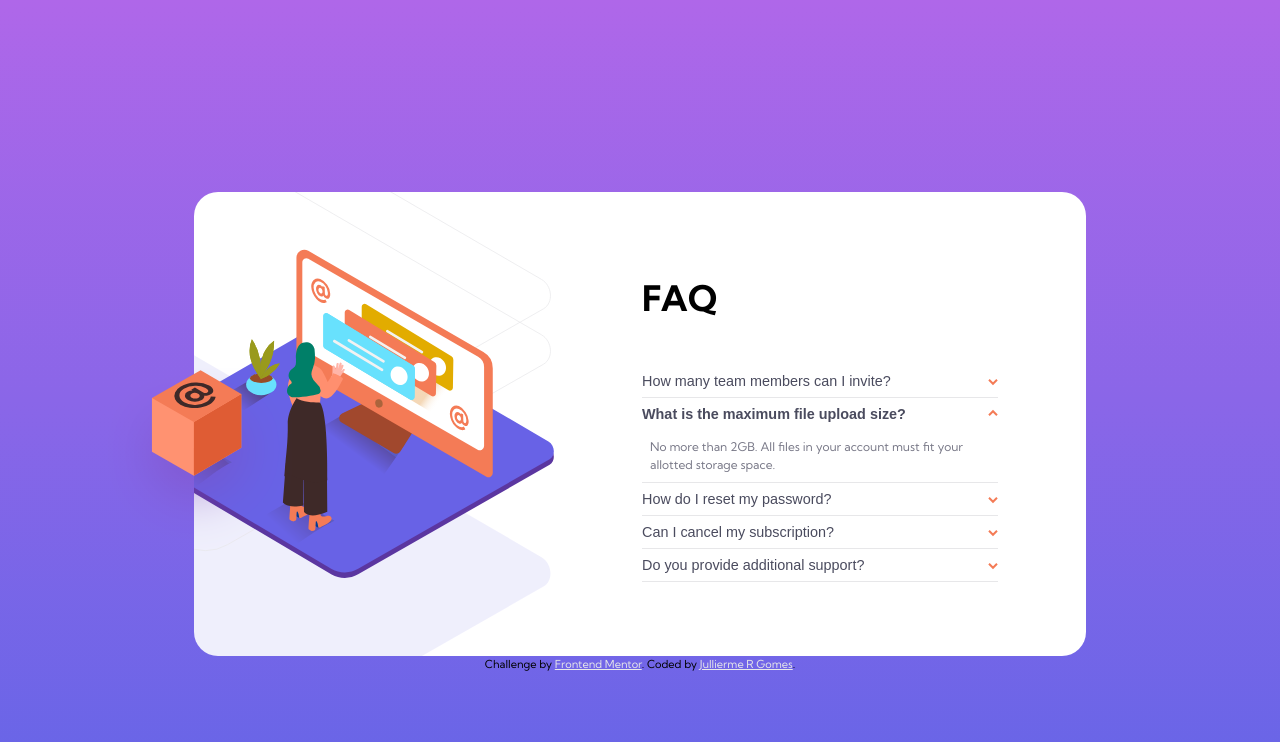
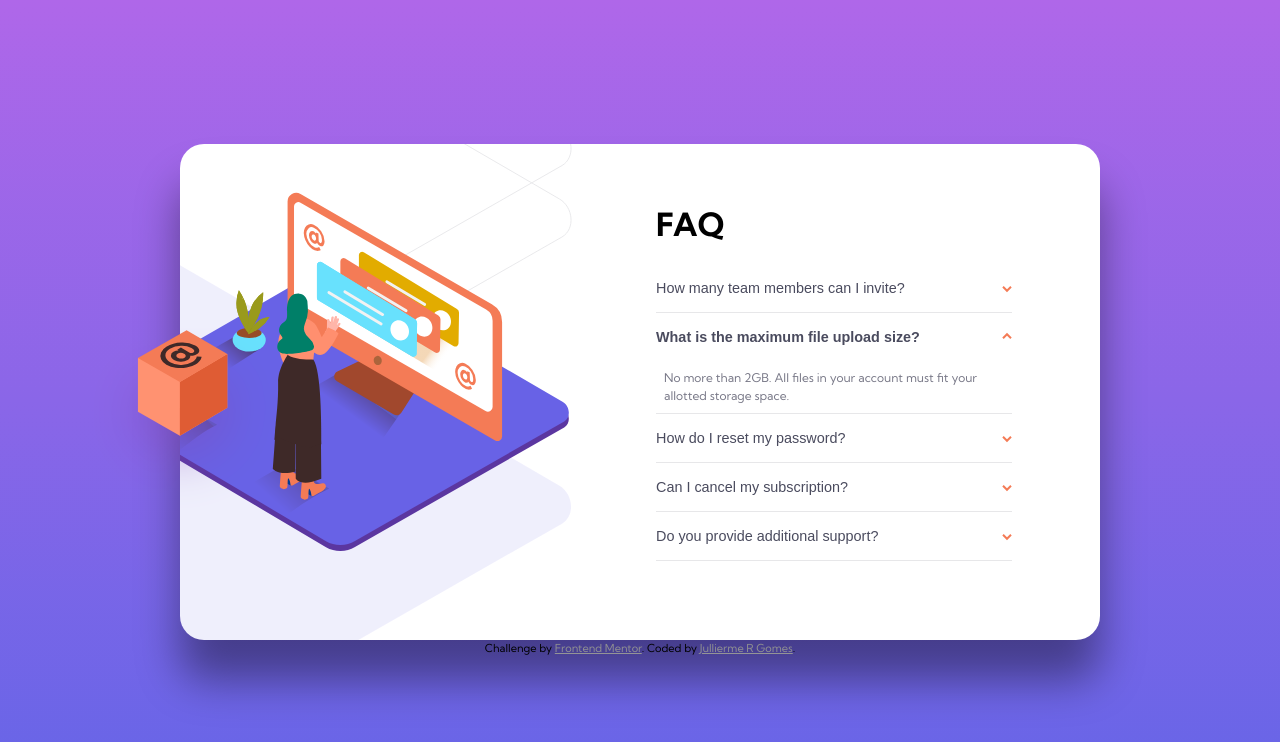
Before and after one commit to jullierme-r/faq-card, a plain HTML site: page index.html in a window 1280 px wide. Drawn offline with Linux system fonts and the light colour scheme.

Commit message:
Update style.css

```diff
--- a/styles/style.css
+++ b/styles/style.css
@@ -27,7 +27,7 @@ body {
     line-height: 1.5;
     padding: 1rem;
     display: flex;
-    flex-wrap: wrap;
+    flex-direction: column;
     justify-content: center;
     align-items: center;
     position: relative;
@@ -40,7 +40,7 @@ body {
     background-color: #fff;
     border-radius: 1.5rem;
     position: relative;
-    margin-top: 4rem;
+    box-shadow: 0 2.5rem 2.75rem #0006;
 }
 
 #woman-mobile {
@@ -64,7 +64,6 @@ body {
     text-align: center;
     font-size: 2.8rem;
     font-weight: 700;
-    margin: 2.5rem 0;
 }
 
 .faq-btn {
@@ -74,7 +73,7 @@ body {
     cursor: pointer;
     font-size: 1.2rem;
     font-weight: 400;
-    margin: .5rem 0;
+    margin: 1rem 0;
     text-align: left;
     width: 100%;
 }
@@ -122,16 +121,13 @@ body {
 }
 
 @media screen and (min-width: 60rem) {
-    body {
-        flex-direction: column;
-    }
     .container {
         display: flex;
         background-image: url('../images/bg-pattern-desktop.svg') ;
         background-repeat: no-repeat;
-        background-position: -200% center;
-        background-size: 80%;
-        height: 29rem;
+        background-position: -33rem -17.5rem;
+        background-size: 100%;
+        height: 31rem;
     }
 
    #woman-mobile {
@@ -140,16 +136,16 @@ body {
 
    #woman-desktop {
        display: block;
-       max-width: 27rem;
+       max-width: 30rem;
        position: relative;
-       top: 3.6rem;
-       left: -4.5rem;
+       top: 3rem;
+       left: -5.2rem;
    }
 
    #box {
        display: block;
        position: absolute;
-       top: 11rem;
+       top: 11.5rem;
        left: -5.8rem;
        z-index: 5;
    }
@@ -170,12 +166,13 @@ body {
    }
 
    .main-content h1 {
-       font-size: 2.2rem;
+       font-size: 2rem;
+       margin-top: 1rem;
        text-align: left;
     }
 
     .faq-block {
-        margin-right: 4.5rem;
+        margin: 1rem 4.5rem 0 0;
     }
 
     .faq-btn {
```
